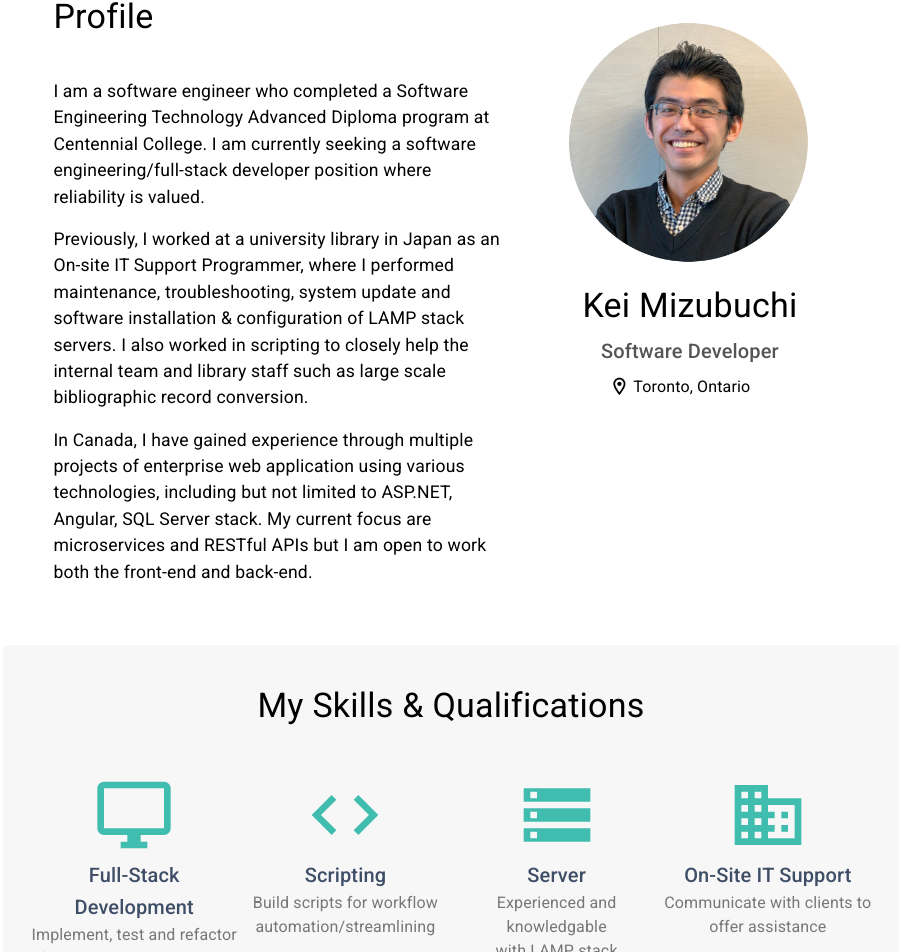
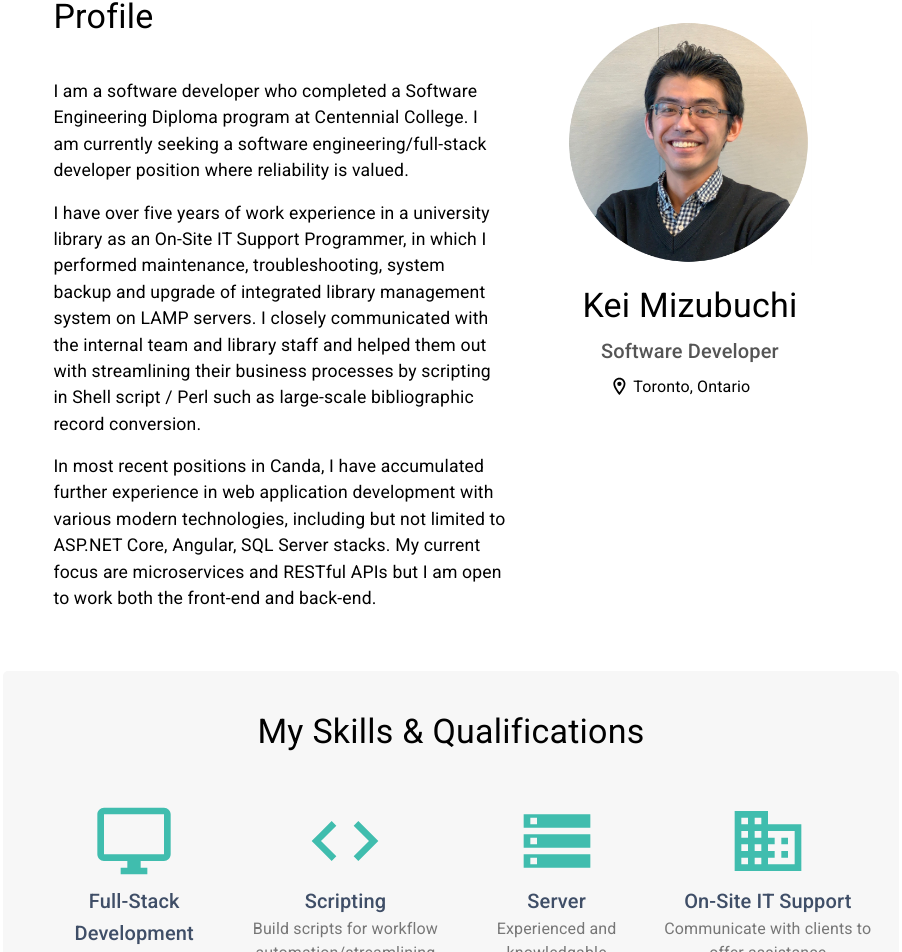
Before and after one commit to Kmzbch/Portfolio, a React (Create React App) app: page / in a window 1280 px wide. Shown: the part 1036-1988 px from the top of the page, without its empty margins (189-1091 px from the left). Built offline with nearby package versions, Linux system fonts and the light colour scheme.

Commit message:
About content modified

```diff
--- a/src/components/about/AboutMe.js
+++ b/src/components/about/AboutMe.js
@@ -16,21 +16,22 @@ export default class AboutMe extends Component {
 						Profile
 					</Typography>
 					<Typography style={{ fontSize: '1.1em', margin: '2vh auto' }}>
-						I am a software engineer who completed a Software Engineering Technology Advanced Diploma
-						program at Centennial College. I am currently seeking a software engineering/full-stack
-						developer position where reliability is valued.
+						I am a software developer who completed a Software Engineering Diploma program at Centennial
+						College. I am currently seeking a software engineering/full-stack developer position where
+						reliability is valued.
 					</Typography>
 					<Typography style={{ fontSize: '1.1em', margin: '2vh auto' }}>
-						Previously, I worked at a university library in Japan as an On-site IT Support Programmer, where
-						I performed maintenance, troubleshooting, system update and software installation &
-						configuration of LAMP stack servers. I also worked in scripting to closely help the internal
-						team and library staff such as large scale bibliographic record conversion.
+						I have over five years of work experience in a university library as an On-Site IT Support
+						Programmer, in which I performed maintenance, troubleshooting, system backup and upgrade of
+						integrated library management system on LAMP servers. I closely communicated with the internal
+						team and library staff and helped them out with streamlining their business processes by
+						scripting in Shell script / Perl such as large-scale bibliographic record conversion.
 					</Typography>
 					<Typography style={{ fontSize: '1.1em', margin: '2vh auto' }}>
-						In Canada, I have gained experience through multiple projects of enterprise web application
-						using various technologies, including but not limited to ASP.NET, Angular, SQL Server stack. My
-						current focus are microservices and RESTful APIs but I am open to work both the front-end and
-						back-end.
+						In most recent positions in Canda, I have accumulated further experience in web application
+						development with various modern technologies, including but not limited to ASP.NET Core,
+						Angular, SQL Server stacks. My current focus are microservices and RESTful APIs but I am open to
+						work both the front-end and back-end.
 					</Typography>
 				</Grid>
 				<Grid className="profile" item sm={12} md={5}>
--- a/src/components/about/AboutSkills.js
+++ b/src/components/about/AboutSkills.js
@@ -34,7 +34,7 @@ export default class AboutSkills extends Component {
 						<DesktopWindowsOutlined className="specialties" />
 						<Typography variant="h6">Full-Stack Development</Typography>
 						<Typography className="skill-description">Implement, test and refactor</Typography>
-						<Typography className="skill-description">front-end and/or back-end</Typography>
+						<Typography className="skill-description">in front-end and/or back-end</Typography>
 					</Grid>
 					<Grid className="skill-item" item xs={12} sm={6} md={3}>
 						<CodeOutlined className="specialties" />
@@ -52,8 +52,10 @@ export default class AboutSkills extends Component {
 					<Grid className="skill-item" item xs={12} sm={6} md={3}>
 						<BusinessOutlined className="specialties" />
 						<Typography variant="h6">On-Site IT Support</Typography>
-						<Typography className="skill-description">Communicate with clients to</Typography>
-						<Typography className="skill-description">offer assistance</Typography>
+						<Typography className="skill-description" />
+						<Typography className="skill-description">
+							Communicate with clients to offer assistance
+						</Typography>
 						<Typography className="skill-description" />
 					</Grid>
 				</Grid>
@@ -68,7 +70,7 @@ export default class AboutSkills extends Component {
 						<SearchOutlined className="soft-skills" />
 						<Typography variant="h6">Attention to Detail</Typography>
 						<Typography className="skill-description">Analyze for a solution</Typography>
-						<Typography className="skill-description">from different perspectives</Typography>
+						<Typography className="skill-description">and further improvement</Typography>
 					</Grid>
 					<Grid className="skill-item" item xs={12} sm={6} md={3}>
 						<DirectionsRunOutlined className="soft-skills" />
@@ -81,7 +83,7 @@ export default class AboutSkills extends Component {
 						<PeopleOutlined className="soft-skills" />
 						<Typography variant="h6">Collaboration</Typography>
 						<Typography className="skill-description">
-							Work well collaboratively with a team for the best results
+							Enjoy team collaboration as well as working independently
 						</Typography>
 						<Typography className="skill-description" />
 					</Grid>
```
